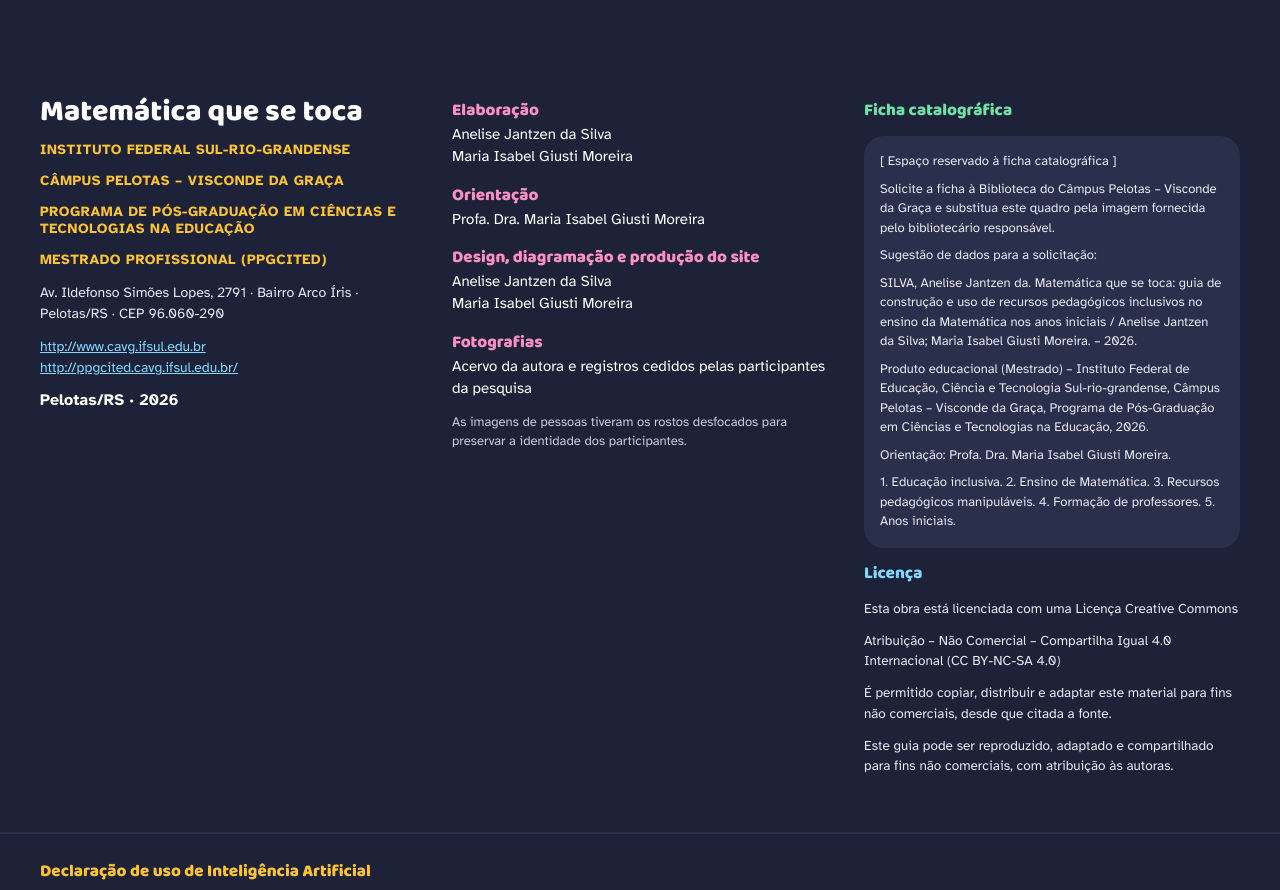
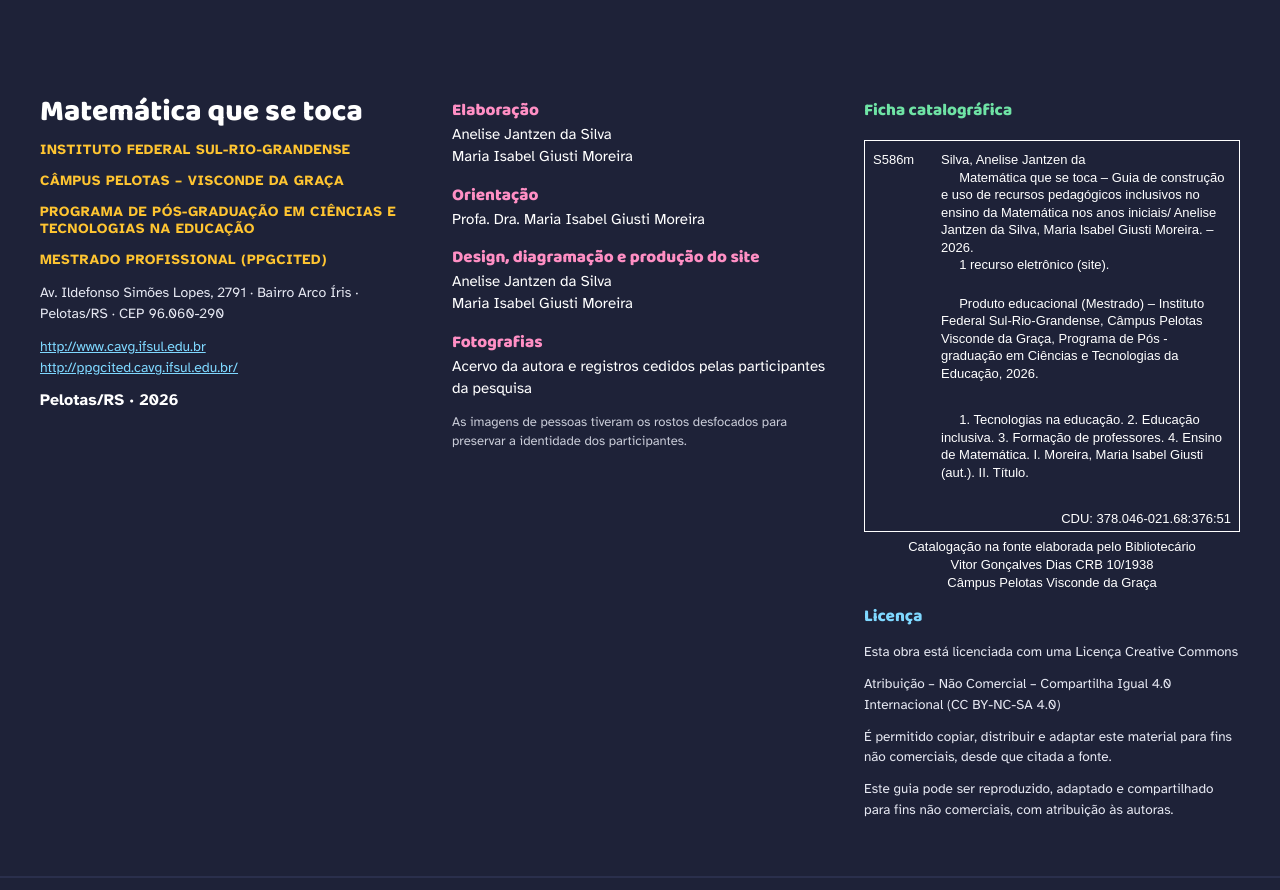
Before and after one commit to produtoseducacionais/matematicaquesetoca, a plain HTML site: page index.html in a window 1280 px wide. Shown: the part 1600-2490 px from the top of the page. Drawn offline with nearby package versions, Linux system fonts and the light colour scheme.

Commit message:
Add files via upload

```diff
--- a/index.html
+++ b/index.html
@@ -237,8 +237,19 @@ a{color:#2F6FE0}a:hover{color:#E6398F}
       </div>
       <div style="display:flex;flex-direction:column;gap:12px">
         <div style="font:800 17px 'Baloo 2',sans-serif;color:#6FE3A5">Ficha catalográfica</div>
-        <div style="background:#2A2F4C;border-radius:20px;padding:16px;display:flex;flex-direction:column;gap:8px">
-          <sc-for list="{{ meta.catalog }}" as="c"><p style="margin:0;font-size:13px;line-height:1.5;color:#E6E8F2">{{ c }}</p></sc-for>
+        <div style="color:#fff;padding:4px 0 0;font-family:Arial,Helvetica,sans-serif;font-size:13px;line-height:1.35">
+          <div style="border:1px solid #fff;padding:10px 8px 4px;display:grid;grid-template-columns:62px 1fr;column-gap:6px">
+            <span>S586m</span>
+            <div style="display:flex;flex-direction:column">
+              <p style="margin:0">Silva, Anelise Jantzen da</p>
+              <p style="margin:0;text-indent:1.4em">Matemática que se toca – Guia de construção e uso de recursos pedagógicos inclusivos no ensino da Matemática nos anos iniciais/ Anelise Jantzen da Silva, Maria Isabel Giusti Moreira. – 2026.</p>
+              <p style="margin:0;text-indent:1.4em">1 recurso eletrônico (site).</p>
+              <p style="margin:1.6em 0 0;text-indent:1.4em">Produto educacional (Mestrado) – Instituto Federal Sul-Rio-Grandense, Câmpus Pelotas Visconde da Graça, Programa de Pós - graduação em Ciências e Tecnologias da Educação, 2026.</p>
+              <p style="margin:2.2em 0 0;text-indent:1.4em">1. Tecnologias na educação. 2. Educação inclusiva. 3. Formação de professores. 4. Ensino de Matemática. I. Moreira, Maria Isabel Giusti (aut.). II. Título.</p>
+              <p style="margin:2.2em 0 0;text-align:right">CDU: 378.046-021.68:376:51</p>
+            </div>
+          </div>
+          <p style="margin:6px 0 0;text-align:center">Catalogação na fonte elaborada pelo Bibliotecário<br>Vitor Gonçalves Dias CRB 10/1938<br>Câmpus Pelotas Visconde da Graça</p>
         </div>
         <div style="font:800 17px 'Baloo 2',sans-serif;color:#7FD8FF">Licença</div>
         <sc-for list="{{ meta.licenca }}" as="l"><p style="margin:0;font-size:13.5px;line-height:1.5;color:#E6E8F2">{{ l }}</p></sc-for>
```
Also changed, not shown: guia.json, 1 other file.
